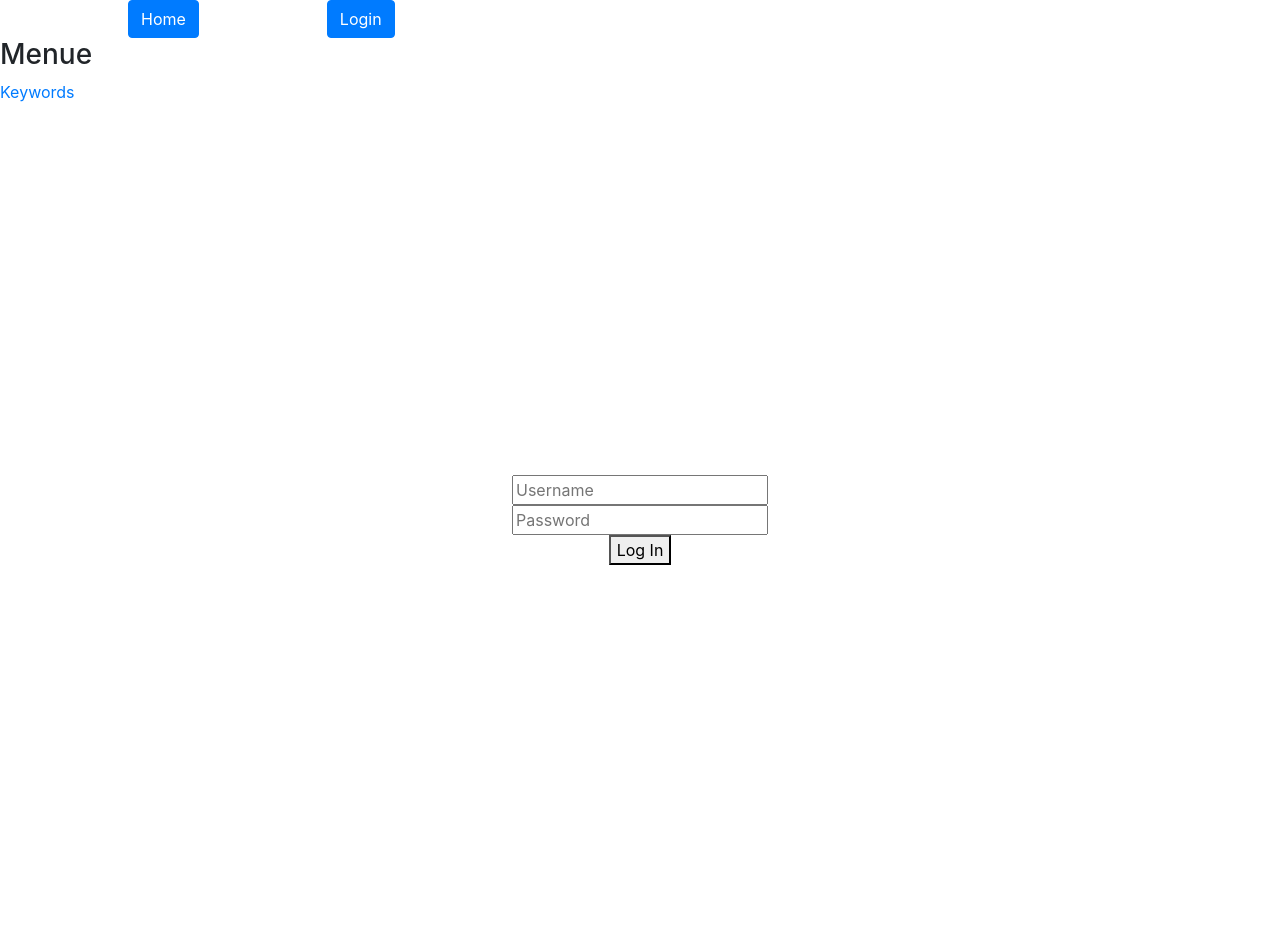
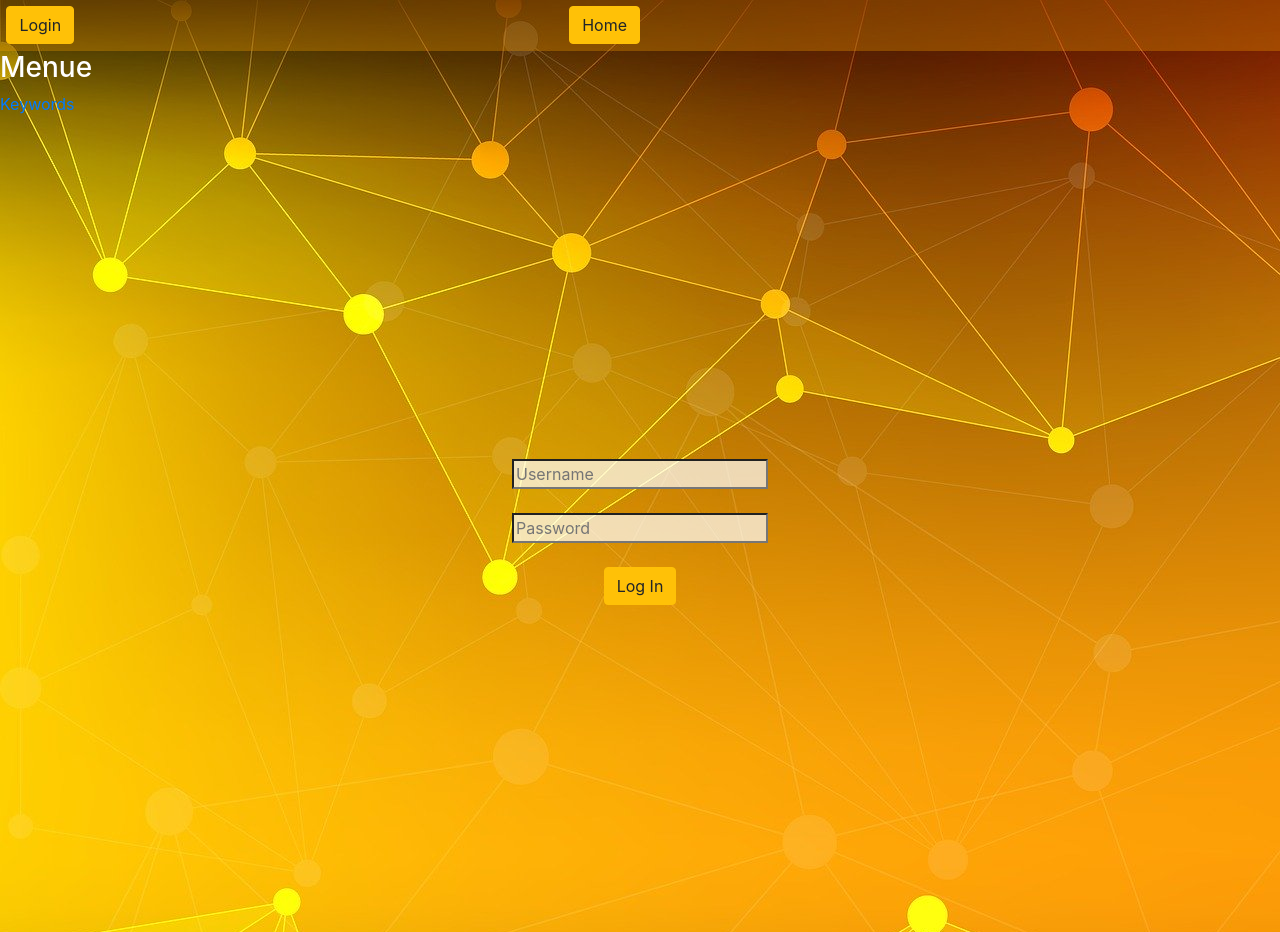
Before and after one commit to alex1431999/APOA-GUI, a React (Create React App) app: page /login in a window 1280 px wide. Built offline with nearby package versions, Linux system fonts and the light colour scheme; no server answers.

Commit message:
Applied styling

```diff
--- a/src/components/Header/components/UsernameDisplay/index.js
+++ b/src/components/Header/components/UsernameDisplay/index.js
@@ -19,7 +19,9 @@ class UsernameDisplay extends React.Component {
   render() {
     if (this.state.username) {
       return (
-        <span>{this.state.username}</span>
+        <div className="UsernameDisplay float-right h3">
+          <span>{this.state.username}</span>
+        </div>
       )
     } else {
       return null;
--- a/src/components/Header/index.js
+++ b/src/components/Header/index.js
@@ -10,9 +10,9 @@ import UsernameDisplay from './components/UsernameDisplay/index'
 function Header() {
   return (
     <div className="Header">
+      <Link className="btn btn-warning header-center" to="/">Home</Link>
+      <Link className="btn btn-warning" to="/Login">Login</Link>
       <UsernameDisplay/>
-      <Link className="header-link btn btn-primary" to="/">Home</Link>
-      <Link className="header-link btn btn-primary" to="/Login">Login</Link>
     </div>
   )
 }
--- a/src/components/Header/styles.scss
+++ b/src/components/Header/styles.scss
@@ -1,5 +1,10 @@
 .Header {
-  .header-link {
-    margin-left: 10%;
+  background-color: gray;
+  background: rgba(255, 165, 0, 0.3);
+  padding: 0.5%;
+
+  .header-center {
+    position: absolute;
+    right: 50%;
   }
 }
--- a/src/components/Sidebar/index.js
+++ b/src/components/Sidebar/index.js
@@ -1,5 +1,7 @@
 import React from 'react'
 import { Link } from 'react-router-dom'
+
+import './styles.scss'
 
 function Sidebar() {
   return (
--- /dev/null
+++ b/src/components/Sidebar/styles.scss
@@ -0,0 +1,3 @@
+.Sidebar {
+  color: white;
+}
--- a/src/index.css
+++ b/src/index.css
@@ -5,11 +5,20 @@ body {
     sans-serif;
   -webkit-font-smoothing: antialiased;
   -moz-osx-font-smoothing: grayscale;
+  background-image: url("background.jpg");
 }
 
 code {
   font-family: source-code-pro, Menlo, Monaco, Consolas, "Courier New",
     monospace;
+}
+
+input {
+  background: rgba(255, 255, 255, 0.7);
+}
+
+select {
+  background: rgba(255, 255, 255, 0.7);
 }
 
 .center-screen {
--- a/src/scenes/Keywords/components/KeywordAddForm/index.js
+++ b/src/scenes/Keywords/components/KeywordAddForm/index.js
@@ -46,7 +46,7 @@ class KeywordAddForm extends React.Component {
             this.state.languages.map(language => <option value={language} key={language}>{language.toUpperCase()}</option> )
           }
         </select>
-        <button className="btn btn-success margin-left" onClick={this.handleButtonClick}>Add Keyword</button>
+        <button className="btn btn-primary margin-left" onClick={this.handleButtonClick}>Add Keyword</button>
       </div>
     )
   }
--- a/src/scenes/Keywords/index.js
+++ b/src/scenes/Keywords/index.js
@@ -3,6 +3,8 @@ import React from 'react'
 import KeywordAddForm from './components/KeywordAddForm/index'
 import KeywordSearch from './components/KeywordSearch/index'
 import KeywordList from './components/KeywordList/index'
+
+import './styles.scss'
 
 function Keywords() {
   return (
--- /dev/null
+++ b/src/scenes/Keywords/styles.scss
@@ -0,0 +1,8 @@
+.Keywords {
+  .jumbotron {
+    background: rgba(255, 165, 0, 0.3);
+    li {
+      background: rgba(255, 165, 0, 0.8);
+    }
+  }
+}
--- a/src/scenes/Login/components/FormField/index.js
+++ b/src/scenes/Login/components/FormField/index.js
@@ -32,9 +32,11 @@ class FormField extends React.Component {
       <div className="FormField">
         <input type="text" placeholder="Username" onChange={this.updateInputUsername}/>
         <br/>
+        <br/>
         <input type="password" placeholder="Password" onChange={this.updateInputPassword}/>
         <br/>
-        <button onClick={this.handleSubmit}>Log In</button>
+        <br/>
+        <button className="btn btn-warning" onClick={this.handleSubmit}>Log In</button>
       </div>
     )
   }
```
Also changed, not shown: src/background.jpg (added).
